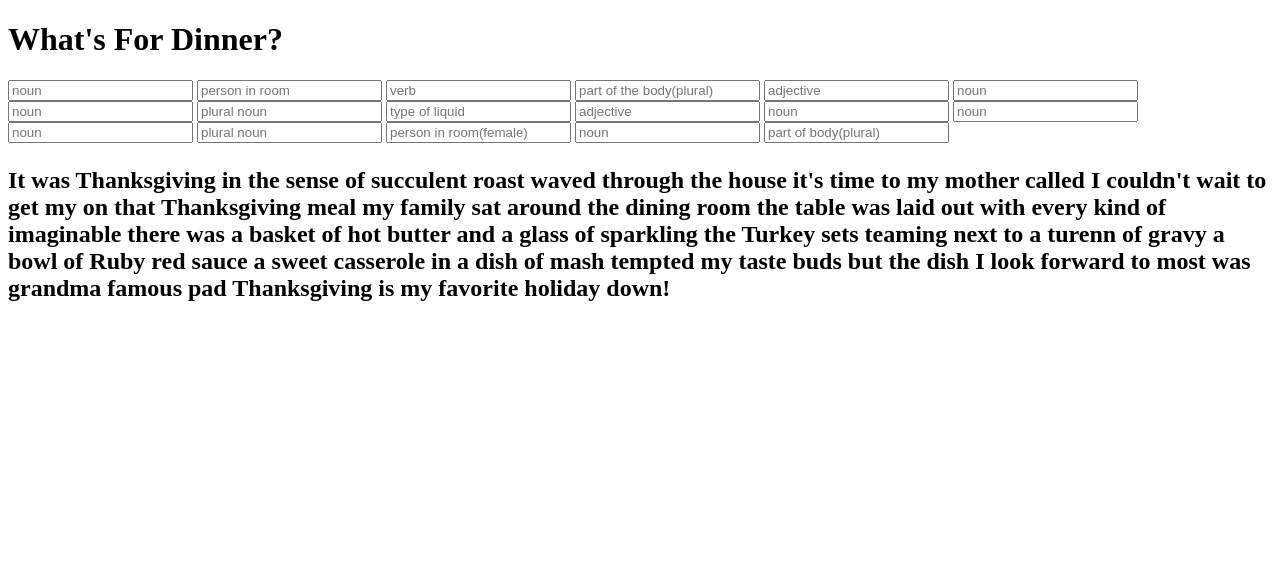
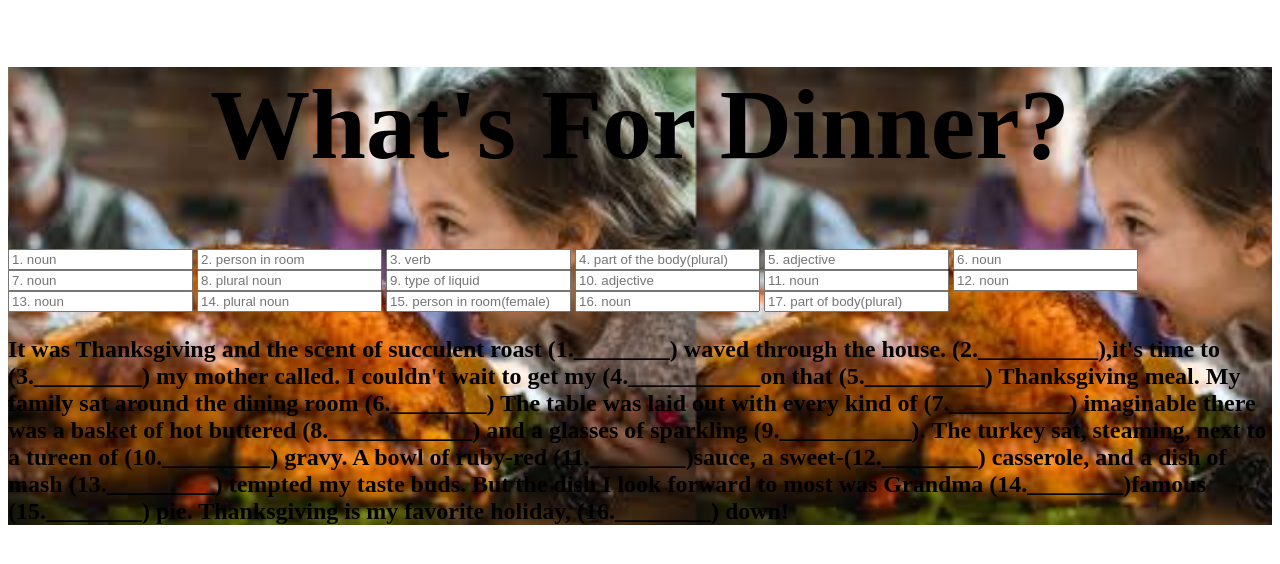
Before and after one commit to ambermcclendon/newMadLib, a plain HTML site: page index.html in a window 1280 px wide. Drawn offline with Linux system fonts and the light colour scheme.

Commit message:
madLib hw

```diff
--- a/index.html
+++ b/index.html
@@ -4,31 +4,35 @@
     <meta charset="UTF-8">
     <meta http-equiv="X-UA-Compatible" content="IE=edge">
     <meta name="viewport" content="width=, initial-scale=1.0">
+    <link rel="stylesheet" href="./style.css">
+
     <title>Document</title>
 </head>
 <body>
-    <h1>What's For Dinner?</h1>
-    <input type="text" placeholder="noun">
-    <input type="text" placeholder="person in room">
-    <input type="text" placeholder="verb">
-    <input type="text" placeholder="part of the body(plural)">
-    <input type="text" placeholder="adjective">
-    <input type="text" placeholder="noun">
-    <input type="text" placeholder="noun">
-    <input type="text" placeholder="plural noun">
-    <input type="text" placeholder="type of liquid">
-    <input type="text" placeholder="adjective">
-    <input type="text" placeholder="noun">
-    <input type="text" placeholder="noun">
-    <input type="text" placeholder="noun">
-    <input type="text" placeholder="plural noun">
-    <input type="text" placeholder="person in room(female)">
-    <input type="text" placeholder="noun">
-    <input type="text" placeholder="part of body(plural)">
+    <div id=thanks>
+   <div> <h1 id=dinner>What's For Dinner?</div>
+
+    <input type="text" placeholder="1. noun">
+    <input type="text" placeholder="2. person in room">
+    <input type="text" placeholder="3. verb">
+    <input type="text" placeholder="4. part of the body(plural)">
+    <input type="text" placeholder="5. adjective">
+    <input type="text" placeholder="6. noun">
+    <input type="text" placeholder="7. noun">
+    <input type="text" placeholder="8. plural noun">
+    <input type="text" placeholder="9. type of liquid">
+    <input type="text" placeholder="10. adjective">
+    <input type="text" placeholder="11. noun">
+    <input type="text" placeholder="12. noun">
+    <input type="text" placeholder="13. noun">
+    <input type="text" placeholder="14. plural noun">
+    <input type="text" placeholder="15. person in room(female)">
+    <input type="text" placeholder="16. noun">
+    <input type="text" placeholder="17. part of body(plural)"></h1>
 
     <h2>
-    <p>It was Thanksgiving in the sense of succulent roast waved through the house it's time to my mother called I couldn't wait to get my on that Thanksgiving meal my family sat around the dining room the table was laid out with every kind of imaginable there was a basket of hot butter and a glass of sparkling the Turkey sets teaming next to a turenn of gravy a bowl of Ruby red sauce a sweet casserole in a dish of mash tempted my taste buds but the dish I look forward to most was grandma famous pad Thanksgiving is my favorite holiday down!
- </p>
+    <p><div class=story> It was Thanksgiving and the scent of succulent roast (1.________) waved through the house. (2.__________),it's time to (3._________) my mother called. I couldn't wait to get my (4.___________on that (5.__________) Thanksgiving meal. My family sat around the dining room (6.________) The table was laid out with every kind of (7.__________) imaginable there was a basket of hot buttered (8.____________) and a glasses of sparkling (9.___________). The turkey sat, steaming, next to a tureen of (10._________) gravy. A bowl of ruby-red (11.________)sauce, a sweet-(12.________) casserole, and a dish of mash (13._________) tempted my taste buds. But the dish I look forward to most was Grandma (14.________)famous (15.________) pie. Thanksgiving is my favorite holiday, (16.________) down!
+ </p></div>
     </h2>
 </body>
-</html>
+</html></div>
--- a/style.css
+++ b/style.css
@@ -1,6 +1,9 @@
-h1{color:orange;
-    font-size: 50px;
-    font-weight: 500;}
+#thanks{
+background-image: url(./images.jpg);
+background-size:contain;
 
-
-h2{ background-color: maroon;}
+}
+#dinner{
+font-size: 100px;
+text-align: center;
+}
```
Also changed, not shown: images.jpg (added).
